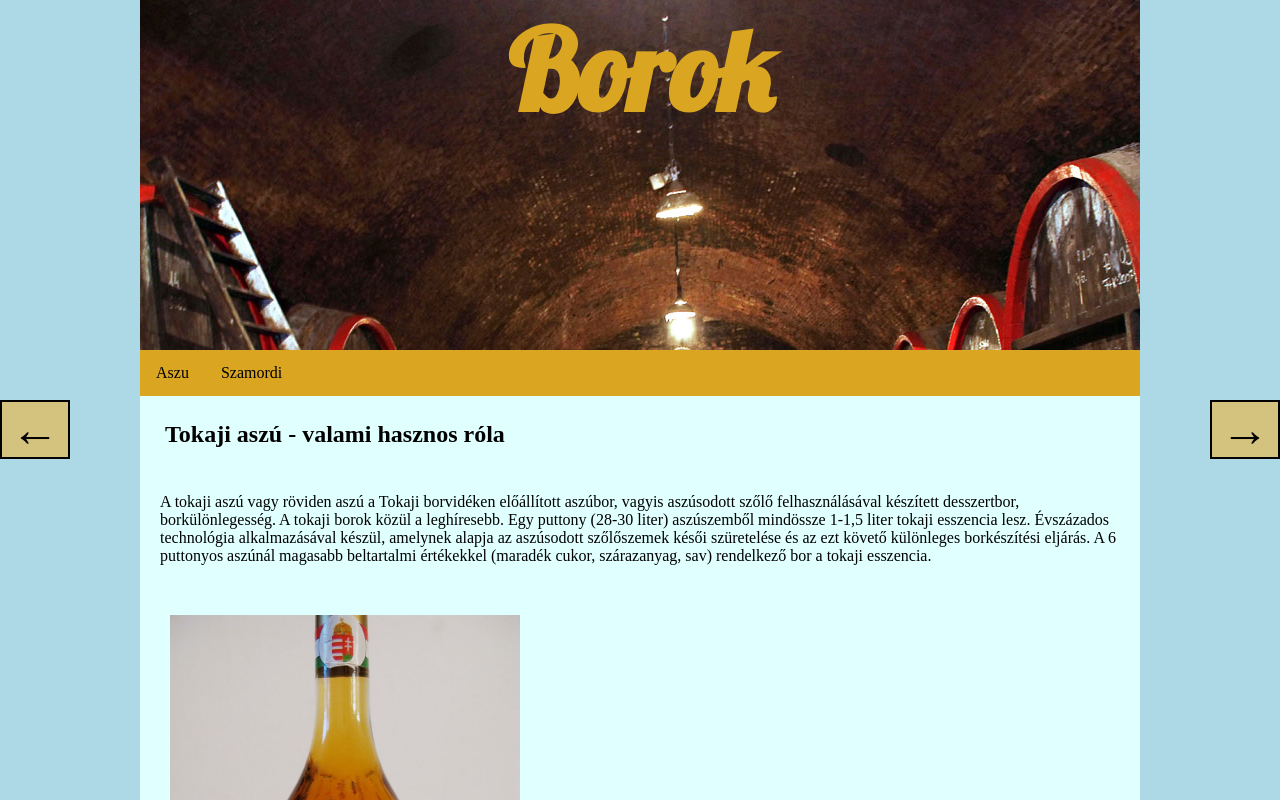
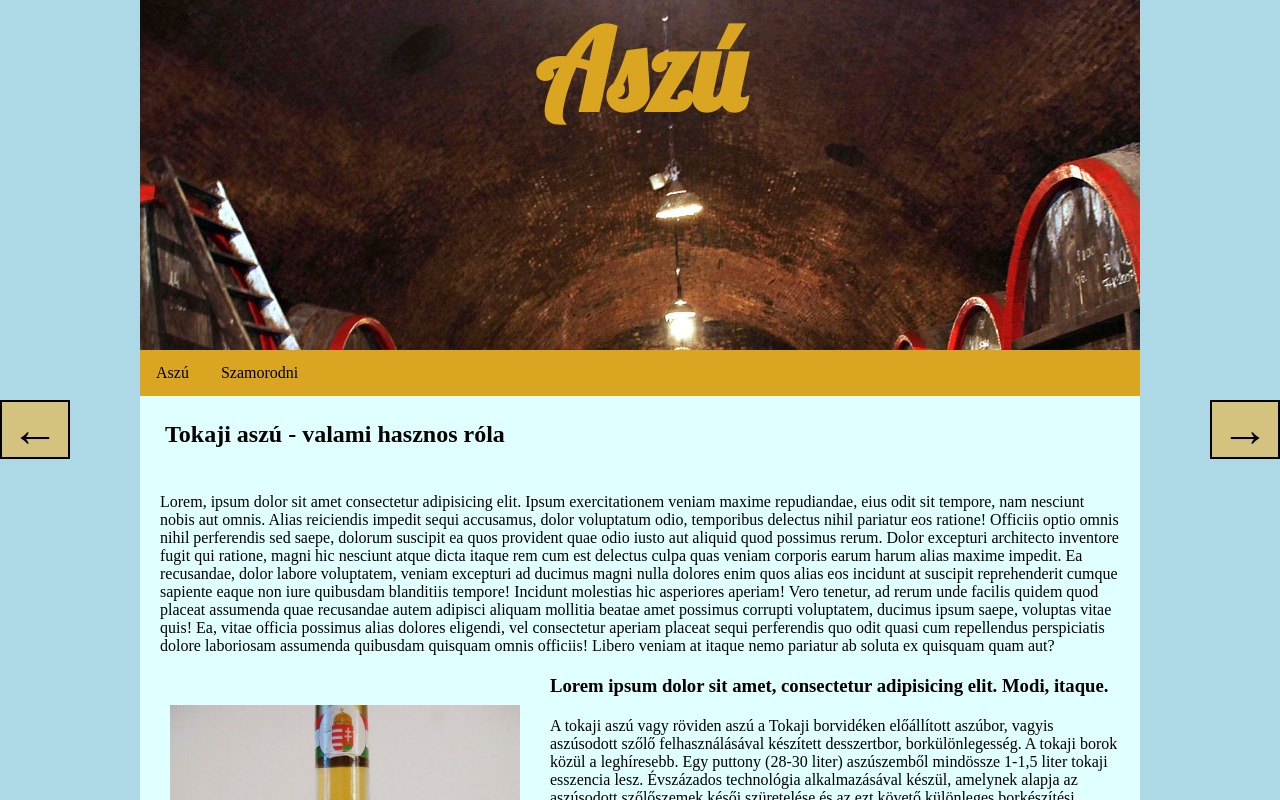
Before and after one commit to PavloviMore/Dolgozat_9-30, a plain HTML site: page Aszu.html in a window 1280 px wide. Shown: the top 800 px of the page. Drawn offline with Linux system fonts and the light colour scheme.

Commit message:
Szöveg hosszabitások

```diff
--- a/Aszu.html
+++ b/Aszu.html
@@ -10,18 +10,23 @@
 <body>
     <div class="wrapper">
         <header>
-            <h1>Borok</h1>
+            <h1>Aszú</h1>
         </header>
         <div class="content clearfix">
             <nav>
-                <a href="#">Aszu</a>
-                <a href="Szamordi.html">Szamordi</a>
+                <a href="#">Aszú</a>
+                <a href="Szamordi.html">Szamorodni</a>
             </nav>
             <main>
                 <h2>Tokaji aszú - valami hasznos róla</h2>
+                <p>Lorem, ipsum dolor sit amet consectetur adipisicing elit. Ipsum exercitationem veniam maxime repudiandae, eius odit sit tempore, nam nesciunt nobis aut omnis. Alias reiciendis impedit sequi accusamus, dolor voluptatum odio, temporibus delectus nihil pariatur eos ratione! Officiis optio omnis nihil perferendis sed saepe, dolorum suscipit ea quos provident quae odio iusto aut aliquid quod possimus rerum. Dolor excepturi architecto inventore fugit qui ratione, magni hic nesciunt atque dicta itaque rem cum est delectus culpa quas veniam corporis earum harum alias maxime impedit. Ea recusandae, dolor labore voluptatem, veniam excepturi ad ducimus magni nulla dolores enim quos alias eos incidunt at suscipit reprehenderit cumque sapiente eaque non iure quibusdam blanditiis tempore! Incidunt molestias hic asperiores aperiam! Vero tenetur, ad rerum unde facilis quidem quod placeat assumenda quae recusandae autem adipisci aliquam mollitia beatae amet possimus corrupti voluptatem, ducimus ipsum saepe, voluptas vitae quis! Ea, vitae officia possimus alias dolores eligendi, vel consectetur aperiam placeat sequi perferendis quo odit quasi cum repellendus perspiciatis dolore laboriosam assumenda quibusdam quisquam omnis officiis! Libero veniam at itaque nemo pariatur ab soluta ex quisquam quam aut?</p>
+                <figure>
+                    <img class="clearfix" src="IMG/Tokaji_aszu.jpg" alt="">
+                    <figcaption><h3>Lorem ipsum dolor sit amet, consectetur adipisicing elit. Modi, itaque.</h3></figcaption>
+                </figure>
                 <p class="clearfix float-right">A tokaji aszú vagy röviden aszú a Tokaji borvidéken előállított aszúbor, vagyis aszúsodott szőlő felhasználásával készített desszertbor, borkülönlegesség. A tokaji borok közül a leghíresebb. Egy puttony (28-30 liter) aszúszemből mindössze 1-1,5 liter tokaji esszencia lesz. Évszázados technológia alkalmazásával készül, amelynek alapja az aszúsodott szőlőszemek késői szüretelése és az ezt követő különleges borkészítési eljárás. A 6 puttonyos aszúnál magasabb beltartalmi értékekkel (maradék cukor, szárazanyag, sav) rendelkező bor a tokaji esszencia.
                 </p>
-                <img class="clearfix" src="IMG/Tokaji_aszu.jpg" alt="">
+                <p>Lorem ipsum dolor sit amet consectetur, adipisicing elit. Facere, eaque cumque quae eius dignissimos et aliquid exercitationem tempora! Placeat a minima odio laboriosam nisi. Quibusdam iste, aspernatur reprehenderit animi facilis adipisci velit error eaque corporis tempore illum minus soluta, harum quidem reiciendis voluptatem suscipit inventore labore tenetur. Nihil vero repellendus rerum beatae voluptas quos debitis voluptates aut quis, ut aspernatur consectetur dolorem, ducimus pariatur qui libero voluptatum velit! Iste quasi nostrum neque, aut labore sit nihil? Quam ipsum perferendis eligendi dolore nulla officiis dolorum corrupti, cupiditate ad inventore voluptates, libero perspiciatis repellat assumenda dolores nesciunt accusamus ipsa nobis dolorem! Earum magnam, incidunt temporibus molestiae fugit dolorem tempore delectus nemo quis ab dignissimos esse porro eius quisquam voluptatem, ullam, itaque mollitia consequatur voluptatibus. Unde perferendis eos iste, dolorum harum cum? Laboriosam explicabo excepturi deserunt nulla modi perferendis non consequuntur nihil aperiam est eum ea omnis necessitatibus incidunt sequi beatae quod accusamus quisquam dolore, provident molestiae repellendus reiciendis numquam reprehenderit. Voluptates assumenda eligendi animi, perferendis rerum dolorem voluptatem, vero blanditiis sint itaque earum accusamus iusto amet. Cupiditate laborum vero eum dicta deleniti.</p>
             </main>
         </div>
     </div>
--- a/CSS/style.css
+++ b/CSS/style.css
@@ -82,10 +82,9 @@ main img{
     float: left;
     padding: 30px;
 }
-
 /* /container */
 
-
+/* gomb */
 .left-link,.right-link{
     position: fixed;
     top: 50%;
@@ -111,3 +110,5 @@ main img{
 .left-link:hover, .right-link:hover{
     background: rgba(252, 172, 25,0.9);
 }
+
+/* /gomb */
```
Also changed, not shown: Szamordi.html (+6 -4 lines).
